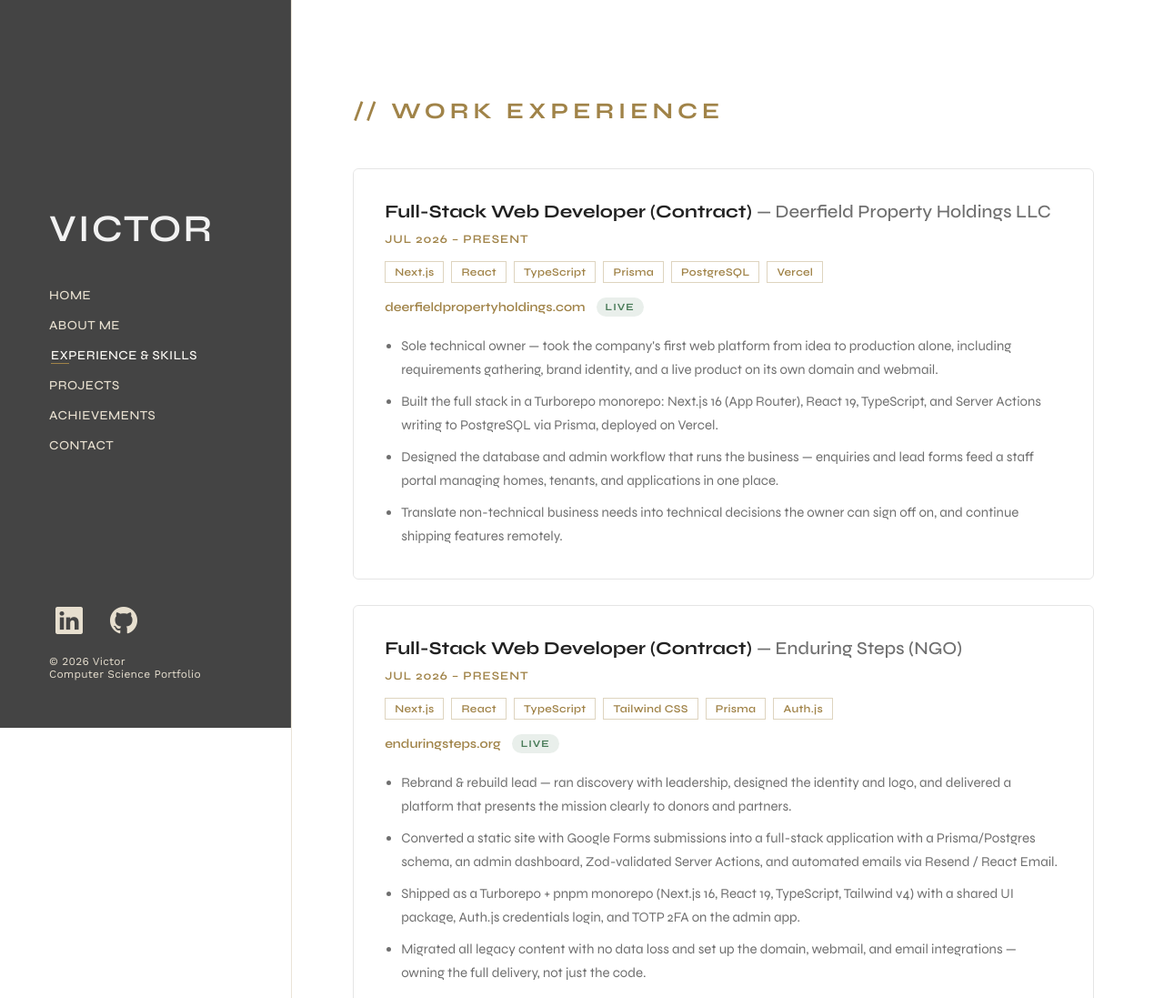
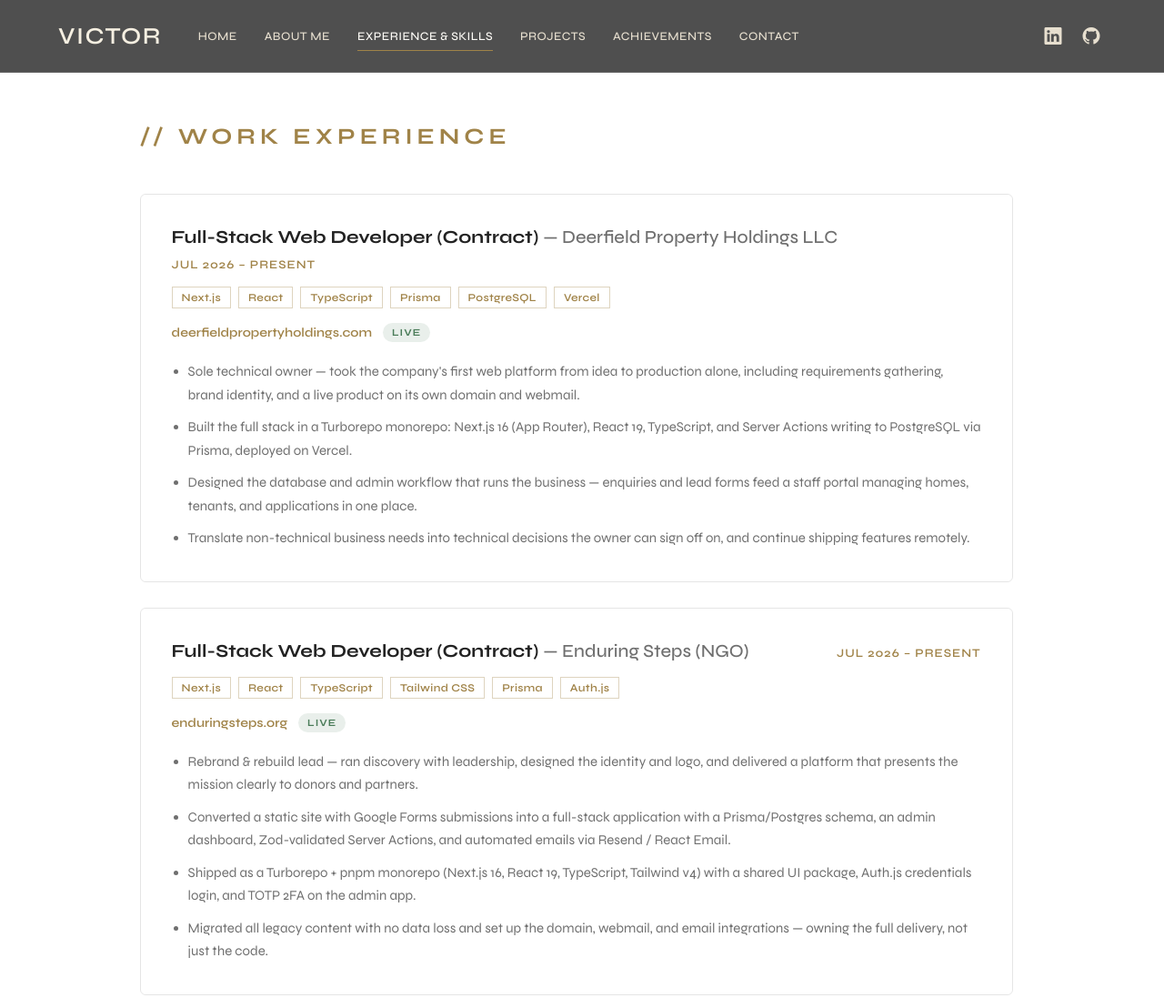
Before and after one commit to v1qtor/portfolio, an Eleventy site: page src/skills.html in a window 1280 px wide. Shown: the top 1097 px of the page at 91% size. Built offline with nearby package versions, Linux system fonts and the light colour scheme; Eleventy itself is replaced by a stand-in of ours; files that its build step writes are made by us from their sources.

Commit message:
Replace left sidebar with a top navbar
- src/_includes/layouts/base.njk: dropped <aside class="sidebar"> and
  the .layout flex wrapper; the site now has one <header class="site-header">
  used on every screen size, extending the mobile-only top bar that
  already existed into the universal header (logo, inline nav links,
  social icons, hamburger). No JS changes needed -- menuToggle/mobileNav
  IDs are unchanged so the existing hamburger dropdown behavior (used
  below 1180px) just keeps working.
- style.css: removed all .sidebar*/.layout/.mobile-topbar/.mobile-logo
  rules, replaced with .site-header/.site-logo/.site-nav-links/
  .site-header-social; .page lost its margin-left offset and gained a
  universal padding-top for header clearance (was previously only
  applied on mobile)
- Found and fixed a real bug while verifying: .hero on Home had its own
  independent `min-height: 100vh`, which combined with the now-universal
  header padding caused ~80px of vertical overflow on every load. Fixed
  to `calc(100vh - var(--header-height))`.
- Retuned aboutme.css/skills.css's oversized top margin (100px), which
  was calibrated for the old desktop layout that had zero top offset --
  left as-is it would have doubled up with the new header clearance.

Verified end-to-end with a throwaway Playwright script (temporarily
npm-installed, not committed): screenshotted all 6 main pages at
desktop width, confirmed zero page-overflow on Home, confirmed the
hamburger/inline-nav breakpoint swap happens cleanly exactly at 1180px,
confirmed the existing mobile hamburger open/close/navigate flow is
completely unaffected, and swept every page at 4 viewport widths
(1500/1180/900/480) with zero console or network errors.

```diff
--- a/src/_includes/layouts/base.njk
+++ b/src/_includes/layouts/base.njk
@@ -25,36 +25,16 @@
 		<link rel="manifest" href="/site.webmanifest" />
 	</head>
 	<body>
-		<div class="mobile-topbar">
-			<h2 class="mobile-logo"><a href="/" aria-label="Go to home page">VICTOR</a></h2>
-			<button id="menuToggle" class="menu-toggle" aria-label="Toggle menu" aria-expanded="false">
-				<i class="bi bi-list"></i>
-			</button>
-		</div>
-
-		<nav id="mobileNav" class="mobile-nav" aria-label="Mobile navigation">
+		<header class="site-header">
+			<a href="/" class="site-logo" aria-label="Go to home page">VICTOR</a>
+			<nav class="site-nav-links" aria-label="Main navigation">
 				<ul>
 					{%- for item in nav %}
 					<li><a{% if activeNav == item.key %} class="active"{% endif %} href="{{ item.url }}">{{ item.label }}</a></li>
 					{%- endfor %}
 				</ul>
 			</nav>
-
-		<div class="layout">
-			<aside class="sidebar" aria-label="Sidebar navigation">
-				<div class="sidebar-inner">
-					<div class="sidebar-main">
-						<h1 class="logo"><a href="/" aria-label="Go to home page">VICTOR</a></h1>
-						<nav class="sidebar-nav" aria-label="Main navigation">
-							<ul>
-								{%- for item in nav %}
-								<li><a{% if activeNav == item.key %} class="active"{% endif %} href="{{ item.url }}">{{ item.label }}</a></li>
-								{%- endfor %}
-							</ul>
-						</nav>
-					</div>
-					<div class="sidebar-footer">
-						<div class="sidebar-social" aria-label="Social links">
+			<div class="site-header-social" aria-label="Social links">
 				<a
 					href="https://www.linkedin.com/in/victorchukwuma/"
 					target="_blank"
@@ -70,18 +50,22 @@
 					><i class="bi bi-github"></i
 				></a>
 			</div>
-						<div>
-							<div>© 2026 Victor</div>
-							<div>Computer Science Portfolio</div>
-						</div>
-					</div>
-				</div>
-			</aside>
+			<button id="menuToggle" class="menu-toggle" aria-label="Toggle menu" aria-expanded="false">
+				<i class="bi bi-list"></i>
+			</button>
+		</header>
 
-			<div class="page">
+		<nav id="mobileNav" class="mobile-nav" aria-label="Mobile navigation">
+			<ul>
+				{%- for item in nav %}
+				<li><a{% if activeNav == item.key %} class="active"{% endif %} href="{{ item.url }}">{{ item.label }}</a></li>
+				{%- endfor %}
+			</ul>
+		</nav>
+
+		<main class="page">
 			{{ content | safe }}
-			</div>
-		</div>
+		</main>
 
 		<script src="/assets/js/scripts.js"></script>
 		{%- for src in pageScripts %}
--- a/src/assets/css/aboutme.css
+++ b/src/assets/css/aboutme.css
@@ -13,7 +13,7 @@
 }
 
 .first-pair-section {
-	margin-top: 100px;
+	margin-top: 48px;
 }
 
 .kioto-section-title {
@@ -259,7 +259,7 @@
 
 @media (max-width: 767px) {
 	.first-pair-section {
-		margin-top: 60px;
+		margin-top: 32px;
 	}
 
 	.kioto-divider-block {
--- a/src/assets/css/index.css
+++ b/src/assets/css/index.css
@@ -1,6 +1,6 @@
 .hero {
 	position: relative;
-	min-height: 100vh;
+	min-height: calc(100vh - var(--header-height));
 	overflow: hidden;
 	background: var(--bg);
 	display: grid;
@@ -338,7 +338,7 @@
 		flex-direction: column;
 		align-items: center;
 		justify-content: flex-start;
-		min-height: calc(100vh - 72px);
+		min-height: calc(100vh - var(--header-height));
 		padding: 8px 20px 30px;
 		margin-left: 0;
 		width: 100%;
--- a/src/assets/css/skills.css
+++ b/src/assets/css/skills.css
@@ -13,7 +13,7 @@
 }
 
 .first-pair-section {
-	margin-top: 100px;
+	margin-top: 48px;
 }
 
 .kioto-section-title {
@@ -255,7 +255,7 @@
 
 @media (max-width: 767px) {
 	.first-pair-section {
-		margin-top: 60px;
+		margin-top: 32px;
 	}
 
 	.kioto-divider-block {
--- a/src/assets/css/style.css
+++ b/src/assets/css/style.css
@@ -27,7 +27,7 @@ a {
 }
 
 :root {
-	--sidebar-width: 360px;
+	--header-height: 80px;
 	--panel: #444444;
 	--topbar-bg: rgba(68, 68, 68, 0.94);
 	--mobile-nav-bg: rgba(26, 26, 26, 0.9);
@@ -44,150 +44,112 @@ a {
 	--line: rgba(160, 131, 72, 0.2);
 }
 
-.layout {
-	min-height: 100vh;
+.site-header {
+	position: fixed;
+	top: 0;
+	left: 0;
+	right: 0;
+	z-index: 30;
+	height: var(--header-height);
 	display: flex;
+	align-items: center;
+	gap: 40px;
+	background: var(--topbar-bg);
+	backdrop-filter: blur(8px);
+	border-bottom: 1px solid rgba(255, 255, 255, 0.14);
+	padding: 0 5%;
 }
 
-.sidebar {
-	width: var(--sidebar-width);
-	position: fixed;
-	inset: 0 auto 0 0;
-	background: var(--panel);
-	color: var(--light-muted);
-	z-index: 20;
-	display: flex;
-	flex-direction: column;
-	overflow-y: auto;
-	box-shadow: inset -1px 0 0 rgba(255, 255, 255, 0.06);
-}
-
-.sidebar-inner {
-	width: 100%;
-	display: flex;
-	flex-direction: column;
-	height: 100%;
-	padding: 88px 64px 62px;
-	gap: 0;
-}
-
-.sidebar-main {
-	display: grid;
-	gap: 46px;
-	margin-top: auto;
-	margin-bottom: auto;
-}
-
-.logo {
-	margin: 0;
+.site-logo {
+	flex: 0 0 auto;
 	font-family: "Syne", sans-serif;
-	font-size: 46px;
+	font-size: 26px;
 	line-height: 1;
-	letter-spacing: 2px;
-	color: #f2f2f2;
+	letter-spacing: 1.5px;
+	color: #f5efe1;
 	font-weight: 600;
 	text-transform: uppercase;
-}
-
-.logo a {
-	color: inherit;
 	text-decoration: none;
 }
 
-.sidebar-nav {
-	flex: 1;
+.site-nav-links {
+	flex: 1 1 auto;
+	min-width: 0;
 }
 
-.sidebar-nav ul {
+.site-nav-links ul {
 	margin: 0;
 	padding: 0;
 	list-style: none;
-	display: grid;
-	gap: 10px;
+	display: flex;
+	flex-wrap: wrap;
+	align-items: center;
+	gap: 30px;
 }
 
-.sidebar-nav a {
+.site-nav-links a {
 	color: var(--light-muted);
 	display: inline-block;
 	padding: 3px 0;
 	font-family: "Syne", sans-serif;
-	font-size: 14px;
+	font-size: 13px;
 	font-weight: 500;
-	letter-spacing: 0.45px;
+	letter-spacing: 0.4px;
 	text-transform: uppercase;
-	transition: color 220ms ease, transform 220ms ease;
+	white-space: nowrap;
+	transition: color 220ms ease;
 	position: relative;
 }
 
-.sidebar-nav a::after {
+.site-nav-links a::after {
 	content: "";
 	position: absolute;
 	left: 0;
-	bottom: 2px;
+	bottom: -5px;
 	width: 0;
 	height: 1px;
 	background: var(--accent);
 	transition: width 240ms ease;
 }
 
-.sidebar-nav a:hover,
-.sidebar-nav a.active {
+.site-nav-links a:hover,
+.site-nav-links a.active {
 	color: #fffdf8;
-	transform: translateX(2px);
 }
 
-.sidebar-nav a:hover::after,
-.sidebar-nav a.active::after {
-	width: 20px;
+.site-nav-links a:hover::after,
+.site-nav-links a.active::after {
+	width: 100%;
 }
 
-.sidebar-footer {
-	display: grid;
-	gap: 16px;
-	font-size: 12px;
-	color: var(--light-muted);
-	letter-spacing: 0.2px;
+.site-header-social {
+	flex: 0 0 auto;
+	display: flex;
+	align-items: center;
+	gap: 10px;
 }
 
-.sidebar-social {
-	display: flex;
-	align-items: center;
-	gap: 16px;
-}
-
-.sidebar-social a {
+.site-header-social a {
 	color: var(--light-muted);
-	font-size: 30px;
-	transition: color 200ms ease, transform 200ms ease, background-color 200ms ease,
-		box-shadow 200ms ease;
+	font-size: 19px;
+	transition: color 200ms ease, transform 200ms ease;
 	display: inline-flex;
 	align-items: center;
 	justify-content: center;
-	width: 44px;
-	height: 44px;
+	width: 32px;
+	height: 32px;
 	line-height: 1;
 	border-radius: 50%;
 }
 
-.sidebar-social a i {
-	width: 1em;
-	text-align: center;
-	display: inline-flex;
-	align-items: center;
-	justify-content: center;
-	line-height: 1;
-}
-
-.sidebar-social a:hover {
+.site-header-social a:hover {
 	color: #ffffff;
 	transform: translateY(-2px);
-	box-shadow: 0 6px 16px rgba(0, 0, 0, 0.2);
 }
 
 .page {
-	margin-left: var(--sidebar-width);
-	width: calc(100% - var(--sidebar-width));
-	border-left: 1px solid rgba(160, 131, 72, 0.22);
+	width: 100%;
+	padding-top: var(--header-height);
 	min-height: 100vh;
 	position: relative;
 }
@@ -439,40 +401,12 @@ a {
 	}
 }
 
-.mobile-topbar {
+.menu-toggle {
 	display: none;
-	position: fixed;
-	top: 0;
-	left: 0;
-	right: 0;
-	z-index: 30;
-	height: 72px;
-	background: var(--topbar-bg);
-	backdrop-filter: blur(8px);
-	border-bottom: 1px solid rgba(255, 255, 255, 0.14);
-	align-items: center;
-	justify-content: space-between;
-	padding: 0 14px;
-}
-
-.mobile-logo {
-	margin: 0;
-	font-family: "Syne", sans-serif;
-	color: #f5efe1;
-	font-size: 34px;
-	letter-spacing: 2px;
-}
-
-.mobile-logo a {
-	color: inherit;
-	text-decoration: none;
-}
-
-.menu-toggle {
 	border: 0;
 	background: transparent;
 	color: #f5efe1;
-	font-size: 30px;
+	font-size: 28px;
 	line-height: 1;
 	cursor: pointer;
 	font-family: "Syne", sans-serif;
@@ -481,7 +415,7 @@ a {
 
 .mobile-nav {
 	position: fixed;
-	inset: 72px 0 0;
+	inset: var(--header-height) 0 0;
 	background: var(--mobile-nav-bg);
 	z-index: 25;
 	opacity: 0;
@@ -521,38 +455,24 @@ a {
 	color: var(--accent);
 }
 
-@media (max-width: 1600px) {
-	:root {
-		--sidebar-width: 320px;
+@media (max-width: 1180px) {
+	.site-header {
+		gap: 16px;
+		padding: 0 14px;
 	}
 
-	.sidebar-inner {
-		padding: 72px 54px 52px;
+	.site-logo {
+		font-size: 24px;
 	}
 
-	.sidebar-main {
-		gap: 40px;
-	}
-
-	.logo {
-		font-size: 42px;
-	}
-}
-
-@media (max-width: 1040px) {
-	.sidebar {
+	.site-nav-links,
+	.site-header-social {
 		display: none;
 	}
 
-	.mobile-topbar {
-		display: flex;
-	}
-
-	.page {
-		margin-left: 0;
-		width: 100%;
-		border-left: 0;
-		padding-top: 72px;
+	.menu-toggle {
+		display: block;
+		margin-left: auto;
 	}
 }
 
@@ -600,8 +520,8 @@ a {
 }
 
 @media (max-width: 540px) {
-	.mobile-logo {
-		font-size: 30px;
+	.site-logo {
+		font-size: 20px;
 	}
 
 	.content-page {
```
Lines whose indentation alone changed are shown as unchanged.
